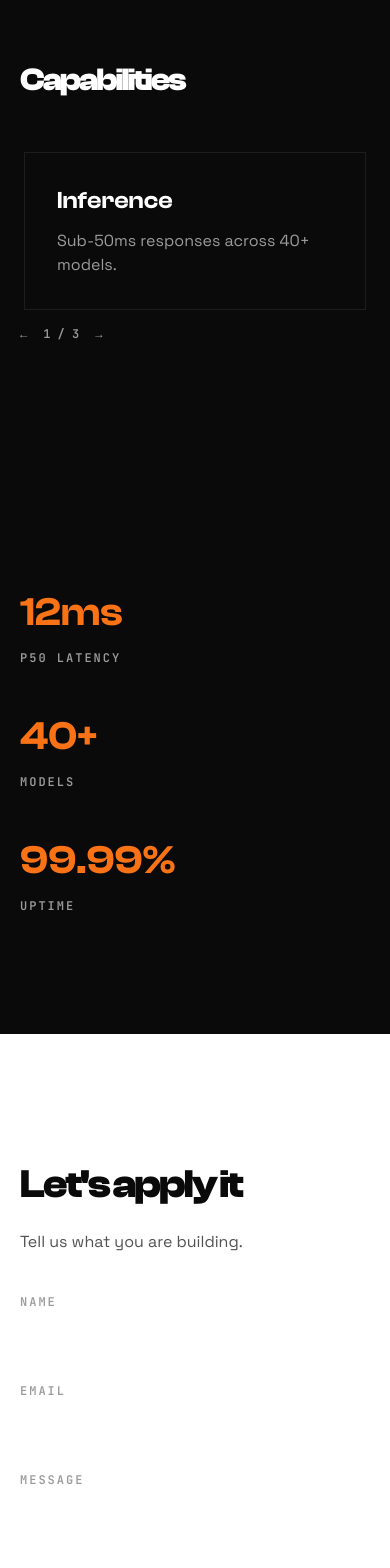
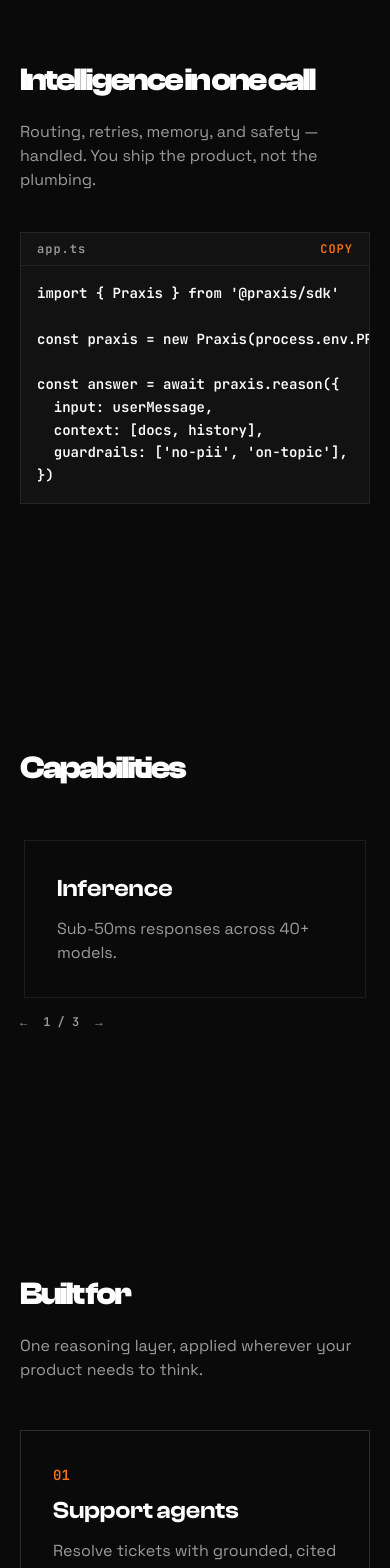
Before and after one commit to vitaniko91-lang/praxis, a React (Vite) app: page / in a window 390 px wide. Shown: the part 3680-5248 px from the top of the page. Built offline with nearby package versions, Linux system fonts and the light colour scheme.

Commit message:
feat: add Code (one SDK call) + Built-for use-cases sections, richer manifesto; scope vitest to src *.test.* (exclude e2e specs)

```diff
--- a/src/content/copy.ts
+++ b/src/content/copy.ts
@@ -35,12 +35,41 @@ export const proof = {
   ],
 }
 
+export const codeBlock = {
+  heading: 'Intelligence in one call',
+  sub: 'Routing, retries, memory, and safety — handled. You ship the product, not the plumbing.',
+  filename: 'app.ts',
+  code: `import { Praxis } from '@praxis/sdk'
+
+const praxis = new Praxis(process.env.PRAXIS_KEY)
+
+const answer = await praxis.reason({
+  input: userMessage,
+  context: [docs, history],
+  guardrails: ['no-pii', 'on-topic'],
+})`,
+}
+
+export const builtFor = {
+  heading: 'Built for',
+  sub: 'One reasoning layer, applied wherever your product needs to think.',
+  items: [
+    { n: '01', title: 'Support agents', body: 'Resolve tickets with grounded, cited answers — not hallucinations.' },
+    { n: '02', title: 'Search', body: 'Semantic search that understands intent, ranked and explained.' },
+    { n: '03', title: 'Copilots', body: 'In-product assistants that reason over your own data and tools.' },
+    { n: '04', title: 'Workflows', body: 'Automate multi-step decisions with guardrails and a human in the loop.' },
+  ],
+}
+
 export const cta = { heading: "Let's apply it", sub: 'Tell us what you are building.' }
 
 export const manifesto = {
   h1: 'We build the thinking layer',
   paras: [
-    'Most products bolt AI on. We embed it — a reasoning layer that lives inside the product, not beside it.',
-    'Applied, not abstract. Shipped, not demoed. Measured, not promised.',
+    'Most products bolt AI on — a chatbot in the corner, a feature behind a flag. We embed it instead: a reasoning layer that lives inside the product, in the path of the work, not beside it.',
+    'Intelligence should be infrastructure. Routing, retries, memory, guardrails, evaluation — the unglamorous parts that decide whether a feature ships or stalls. We make them a single dependency, so a team of three can do what used to take a platform org.',
+    'Applied, not abstract. We do not sell demos or decks. We sell the thing that runs in production at 3am and returns a grounded answer.',
+    'Shipped, not promised. Every claim on this page is something you can measure — latency, uptime, the diff in your conversion. If we cannot put a number on it, we do not say it.',
+    'That is the whole idea: intelligence, applied — and then proven.',
   ],
 }
--- a/src/routes/Home.tsx
+++ b/src/routes/Home.tsx
@@ -5,7 +5,9 @@ import { CrystalCanvas } from '../three/CrystalCanvas'
 import { Hero } from '../sections/Hero'
 import { Positioning } from '../sections/Positioning'
 import { HowItWorks } from '../sections/HowItWorks'
+import { CodeBlock } from '../sections/CodeBlock'
 import { Capabilities } from '../sections/Capabilities'
+import { BuiltFor } from '../sections/BuiltFor'
 import { Proof } from '../sections/Proof'
 import { CTA } from '../sections/CTA'
 
@@ -25,7 +27,9 @@ export default function Home() {
           <HowItWorks />
         </div>
       </div>
+      <CodeBlock />
       <Capabilities />
+      <BuiltFor />
       <Proof />
       <CTA />
     </ScrollProgressContext.Provider>
--- /dev/null
+++ b/src/sections/BuiltFor.tsx
@@ -0,0 +1,20 @@
+import { builtFor } from '../content/copy'
+
+export function BuiltFor() {
+  return (
+    <section aria-labelledby="built-h2" className="relative z-10 px-5 md:px-20 py-[120px]">
+      <h2 id="built-h2" className="font-display font-bold text-[clamp(2rem,5vw,3.5rem)] tracking-[-2px]">{builtFor.heading}</h2>
+      <p className="font-sans text-[var(--text-muted)] mt-4 mb-12 max-w-[52ch]">{builtFor.sub}</p>
+      {/* gap-px over a border-coloured bg gives 1px dividers between cells (joined grid) */}
+      <div className="grid grid-cols-1 md:grid-cols-2 gap-px bg-[var(--border)] border border-[var(--border)]">
+        {builtFor.items.map((it) => (
+          <article key={it.n} className="bg-[var(--bg)] p-8">
+            <span className="font-mono text-sm text-[var(--accent-text)]">{it.n}</span>
+            <h3 className="font-display text-2xl mt-2">{it.title}</h3>
+            <p className="font-sans text-[var(--text-muted)] mt-3 max-w-[44ch]">{it.body}</p>
+          </article>
+        ))}
+      </div>
+    </section>
+  )
+}
--- /dev/null
+++ b/src/sections/CodeBlock.tsx
@@ -0,0 +1,37 @@
+import { useState } from 'react'
+import { codeBlock } from '../content/copy'
+
+export function CodeBlock() {
+  const [copied, setCopied] = useState(false)
+  async function copy() {
+    try {
+      await navigator.clipboard.writeText(codeBlock.code)
+      setCopied(true)
+      setTimeout(() => setCopied(false), 1500)
+    } catch {
+      /* clipboard unavailable (e.g. insecure context) — no-op */
+    }
+  }
+  return (
+    <section aria-labelledby="code-h2" className="relative z-10 px-5 md:px-20 py-[120px]">
+      <h2 id="code-h2" className="font-display font-bold text-[clamp(2rem,5vw,3.5rem)] tracking-[-2px]">{codeBlock.heading}</h2>
+      <p className="font-sans text-[var(--text-muted)] mt-4 mb-10 max-w-[52ch]">{codeBlock.sub}</p>
+      <div className="border border-[var(--border)] bg-[var(--bg-2)] max-w-[680px]">
+        <div className="flex items-center justify-between px-4 py-2 border-b border-[var(--border)]">
+          <span className="font-mono text-xs tracking-[1px] text-[var(--text-muted)]">{codeBlock.filename}</span>
+          <button
+            type="button"
+            onClick={copy}
+            className="font-mono text-xs tracking-[1px] uppercase text-[var(--accent-text)] hover:text-white"
+            aria-live="polite"
+          >
+            {copied ? 'Copied' : 'Copy'}
+          </button>
+        </div>
+        <pre className="overflow-x-auto p-4 text-sm leading-relaxed">
+          <code className="font-mono text-[var(--text)]">{codeBlock.code}</code>
+        </pre>
+      </div>
+    </section>
+  )
+}
```
Also changed, not shown: vitest.config.ts (+9 -1 lines), 1 other file (tests, documents, lock files or other folders).
